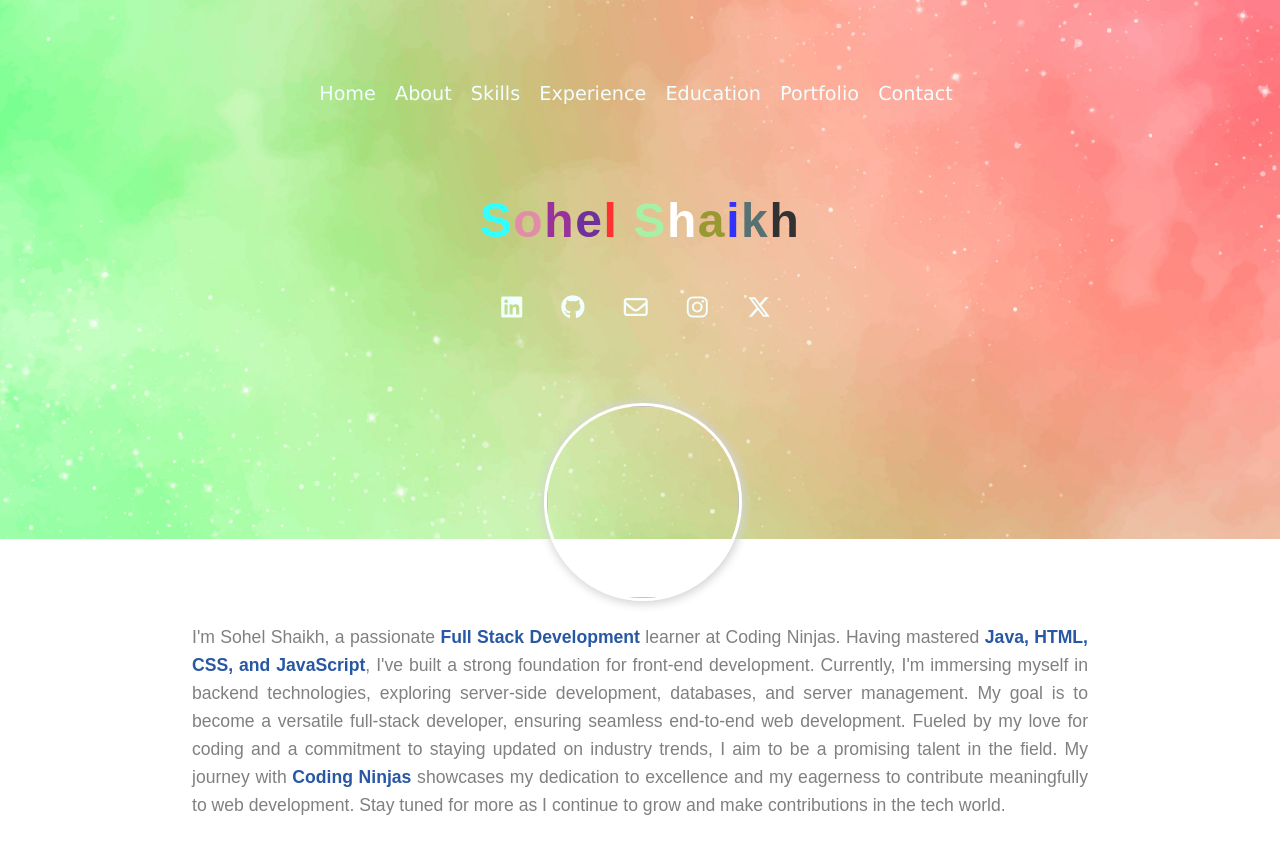
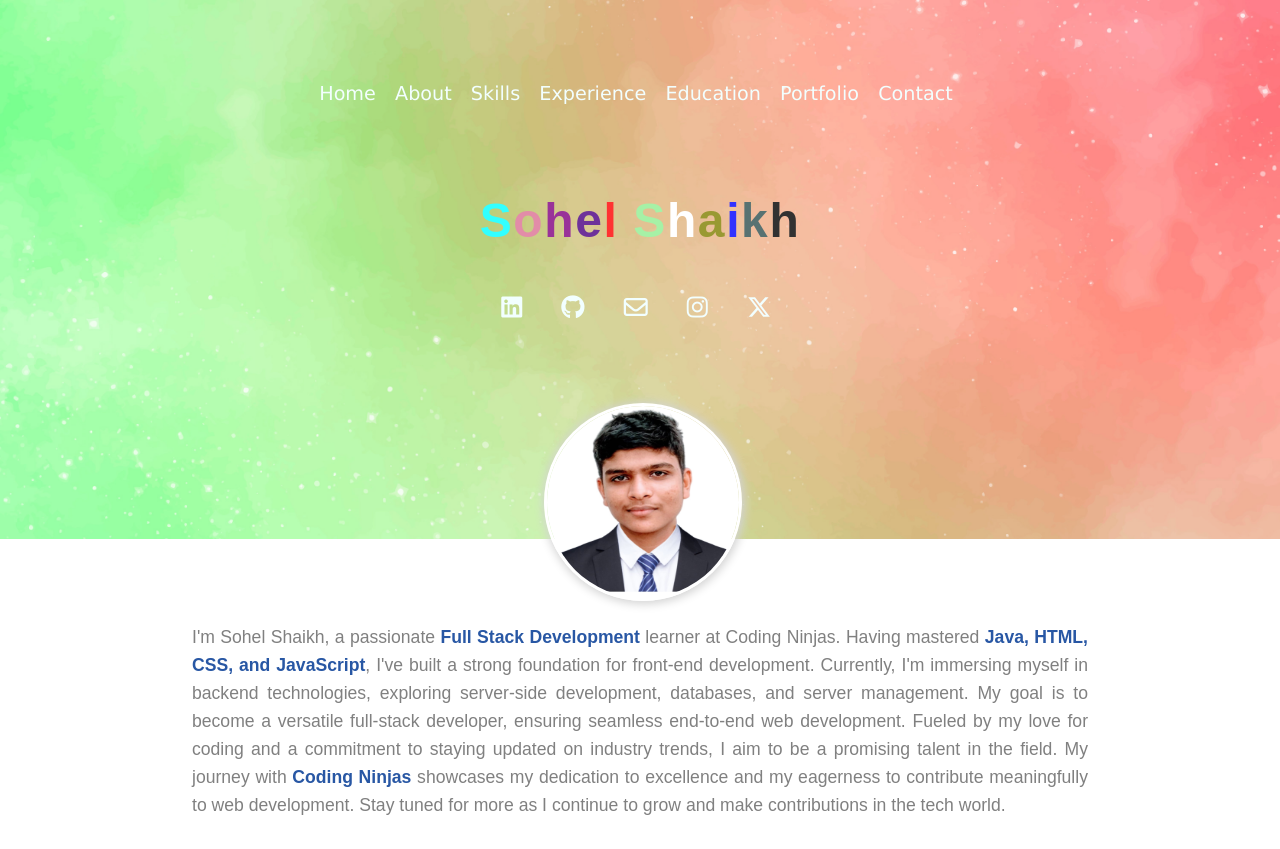
Before and after one commit to shaikhsohel0082/My-resume, a plain HTML site: page index.html in a window 1280 px wide. Shown: the top 849 px of the page. Drawn offline with Linux system fonts and the light colour scheme.

Commit message:
Update index.html

```diff
--- a/index.html
+++ b/index.html
@@ -93,7 +93,7 @@
 
         <section id="about">
             <div id="my-image">
-                <img src="images/WhatsApp Image 2024-03-14 at 3.36.27 PM">
+                <img src="images/sohel_shaikh.jpeg">
             </div>
 
             <div id="about-para">
```
